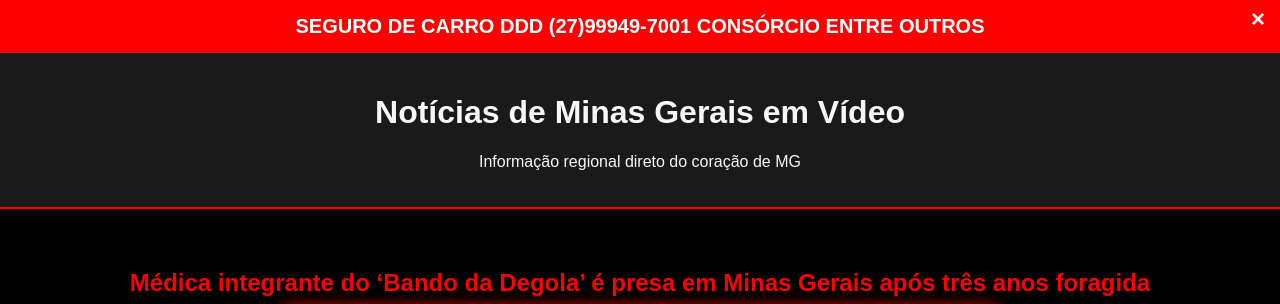
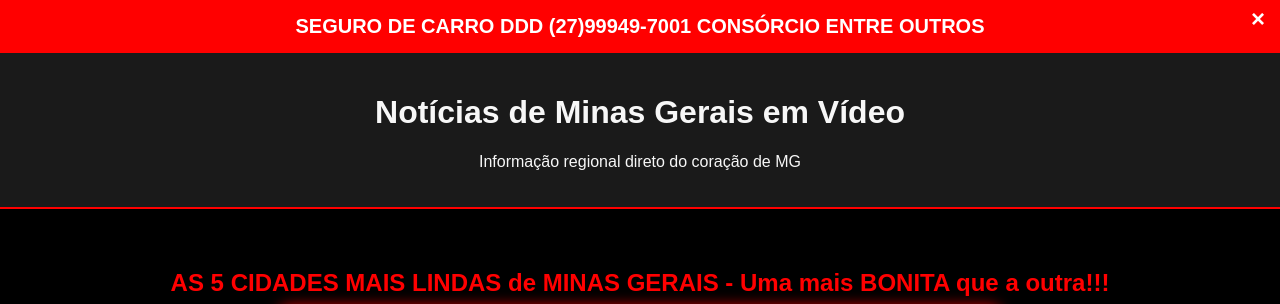
Before and after one commit to victorxx/minasgeraisrandomico01, a plain HTML site: page index.html in a window 1280 px wide. Shown: the top 304 px of the page. Drawn offline with Linux system fonts and the light colour scheme; grey boxes are pictures that could not be loaded.

Commit message:
Update index.html

```diff
--- a/index.html
+++ b/index.html
@@ -141,11 +141,13 @@
     ];
 
     const videoIDs = [
-      "LYu6FXbUuhI"
+      "LYu6FXbUuhI",
+      "pkP5dmuRIgw"
     ];
 
     const videoTitles = [
       "Médica integrante do ‘Bando da Degola’ é presa em Minas Gerais após três anos foragida",
+      "AS 5 CIDADES MAIS LINDAS de MINAS GERAIS - Uma mais BONITA que a outra!!!"
 
     ];
 
```
